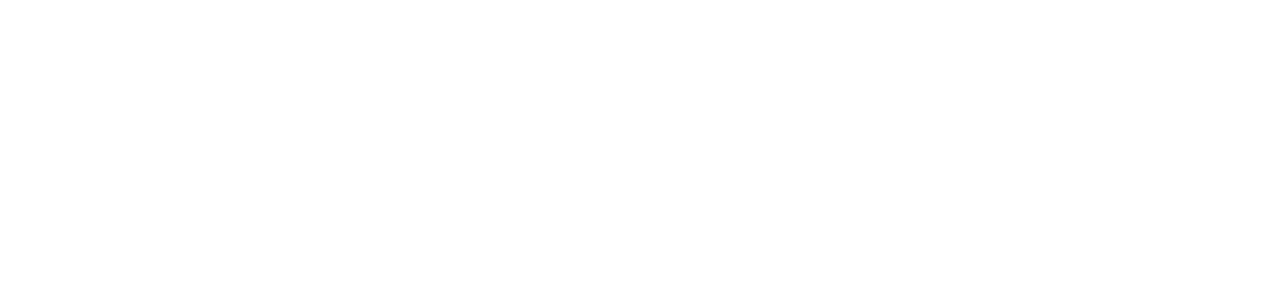
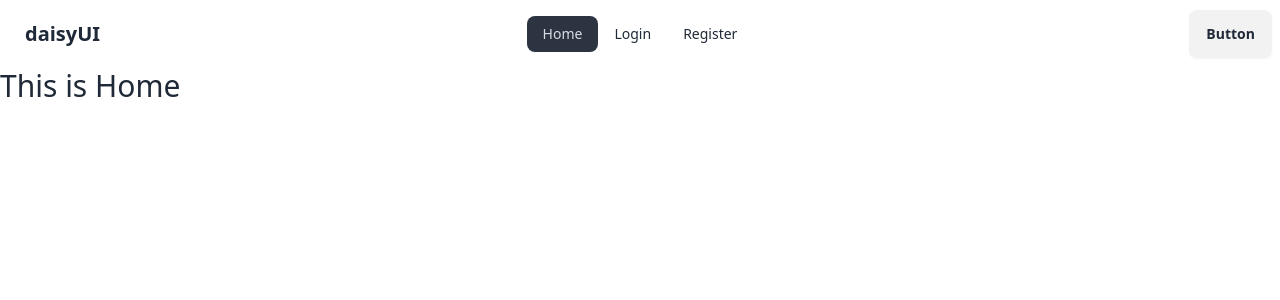
Before and after one commit to jubayer-webdev/ProgrammingHeroWebCourse, a React (Vite) app: page / in a window 1280 px wide. Shown: the top 300 px of the page. Built offline with nearby package versions, Linux system fonts and the light colour scheme.

Commit message:
create Navbar and set it to Root.jsx

```diff
--- /dev/null
+++ b/src/components/Navbar.jsx
@@ -0,0 +1,47 @@
+import { NavLink } from "react-router-dom";
+
+const Navbar = () => {
+
+    const navLinks = (
+        <>
+            <li>
+                <NavLink to='/'>Home</NavLink>
+            </li>
+            <li>
+                <NavLink to='/login'>Login</NavLink>
+            </li>
+            <li>
+                <NavLink to='/register'>Register</NavLink>
+            </li>
+        </>
+    );
+
+    return (
+        //! https://daisyui.com/components/navbar/
+        <div className="navbar bg-base-100">
+            <div className="navbar-start">
+                <div className="dropdown">
+                    <div tabIndex={0} role="button" className="btn btn-ghost lg:hidden">
+                        <svg xmlns="http://www.w3.org/2000/svg" className="h-5 w-5" fill="none" viewBox="0 0 24 24" stroke="currentColor">
+                            <path strokeLinecap="round" strokeLinejoin="round" strokeWidth="2" d="M4 6h16M4 12h8m-8 6h16" />
+                        </svg>
+                    </div>
+                    <ul tabIndex={0} className="menu menu-sm dropdown-content mt-3 z-[1] p-2 shadow bg-base-100 rounded-box w-52">
+                        {navLinks}
+                    </ul>
+                </div>
+                <a className="btn btn-ghost text-xl">daisyUI</a>
+            </div>
+            <div className="navbar-center hidden lg:flex">
+                <ul className="menu menu-horizontal px-1">
+                    {navLinks}
+                </ul>
+            </div>
+            <div className="navbar-end">
+                <a className="btn">Button</a>
+            </div>
+        </div>
+    );
+};
+
+export default Navbar;
--- a/src/components/Root.jsx
+++ b/src/components/Root.jsx
@@ -1,9 +1,11 @@
 import { Outlet } from "react-router-dom";
+import Navbar from "./Navbar";
 
 
 const Root = () => {
     return (
         <div>
+            <Navbar></Navbar>
             <Outlet></Outlet>
         </div>
     );
```
Also changed, not shown: src/main.jsx (+17 -0 lines).
